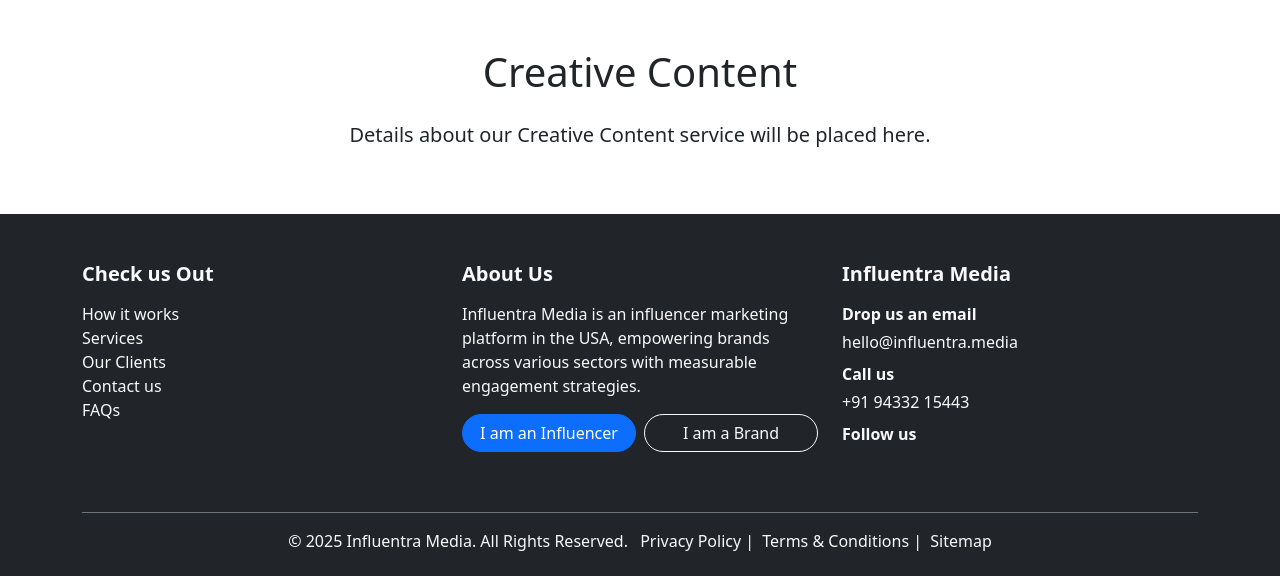
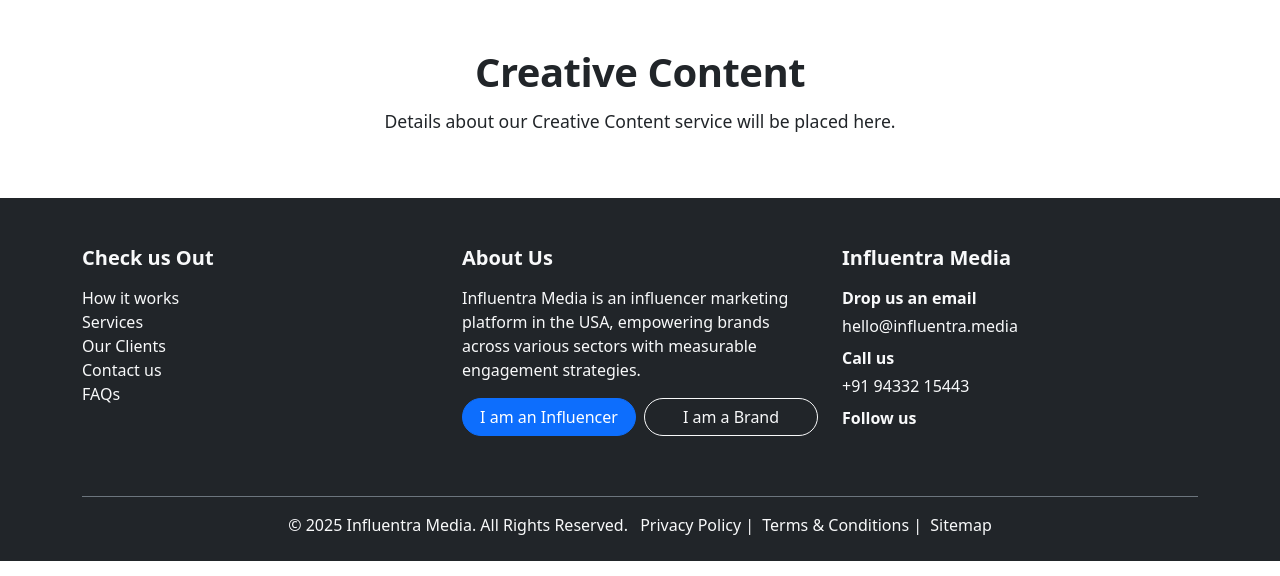
Before and after one commit to sukanta481/influentra-media, a PHP site: page /creative-content.php in a window 1280 px wide. Shown: the part 67-643 px from the top of the page. Run offline with PHP 8.4, Linux system fonts and the light colour scheme.

Commit message:
Add consistent spacing styles for service pages

```diff
--- a/brand-collaborations.php
+++ b/brand-collaborations.php
@@ -1,6 +1,6 @@
 <?php include 'includes/header.php'; ?>
-<div class="container py-5">
-  <h1 class="text-center mb-4">Brand Collaborations</h1>
+<div class="container py-5 simple-page">
+  <h1 class="text-center">Brand Collaborations</h1>
   <p class="lead text-center">Details about our Brand Collaborations service will be placed here.</p>
 </div>
 <?php include 'includes/footer.php'; ?>
--- a/creative-content.php
+++ b/creative-content.php
@@ -1,6 +1,6 @@
 <?php include 'includes/header.php'; ?>
-<div class="container py-5">
-  <h1 class="text-center mb-4">Creative Content</h1>
+<div class="container py-5 simple-page">
+  <h1 class="text-center">Creative Content</h1>
   <p class="lead text-center">Details about our Creative Content service will be placed here.</p>
 </div>
 <?php include 'includes/footer.php'; ?>
--- a/css/style.css
+++ b/css/style.css
@@ -300,3 +300,16 @@
     height: 110px !important;
   }
 }
+
+/* Basic layout for simple service pages */
+.simple-page h1,
+.simple-page h2,
+.simple-page h3 {
+  font-weight: 700;
+  margin-bottom: 0.75rem;
+  letter-spacing: -0.5px;
+}
+.simple-page p {
+  font-size: 1.1rem;
+  margin-bottom: 1rem;
+}
--- a/pro-audio-influencers.php
+++ b/pro-audio-influencers.php
@@ -1,6 +1,6 @@
 <?php include 'includes/header.php'; ?>
-<div class="container py-5">
-  <h1 class="text-center mb-4">Pro Audio Influencers</h1>
+<div class="container py-5 simple-page">
+  <h1 class="text-center">Pro Audio Influencers</h1>
   <p class="lead text-center">Details about our Pro Audio Influencers service will be placed here.</p>
 </div>
 <?php include 'includes/footer.php'; ?>
--- a/review-generation.php
+++ b/review-generation.php
@@ -1,6 +1,6 @@
 <?php include 'includes/header.php'; ?>
-<div class="container py-5">
-  <h1 class="text-center mb-4">Review Generation</h1>
+<div class="container py-5 simple-page">
+  <h1 class="text-center">Review Generation</h1>
   <p class="lead text-center">Details about our Review Generation service will be placed here.</p>
 </div>
 <?php include 'includes/footer.php'; ?>
--- a/social-campaigns.php
+++ b/social-campaigns.php
@@ -1,6 +1,6 @@
 <?php include 'includes/header.php'; ?>
-<div class="container py-5">
-  <h1 class="text-center mb-4">Social Campaigns</h1>
+<div class="container py-5 simple-page">
+  <h1 class="text-center">Social Campaigns</h1>
   <p class="lead text-center">Details about our Social Campaigns service will be placed here.</p>
 </div>
 <?php include 'includes/footer.php'; ?>
--- a/website-development.php
+++ b/website-development.php
@@ -1,6 +1,6 @@
 <?php include 'includes/header.php'; ?>
-<div class="container py-5">
-  <h1 class="text-center mb-4">Website Development</h1>
+<div class="container py-5 simple-page">
+  <h1 class="text-center">Website Development</h1>
   <p class="lead text-center">Details about our Website Development service will be placed here.</p>
 </div>
 <?php include 'includes/footer.php'; ?>
```
